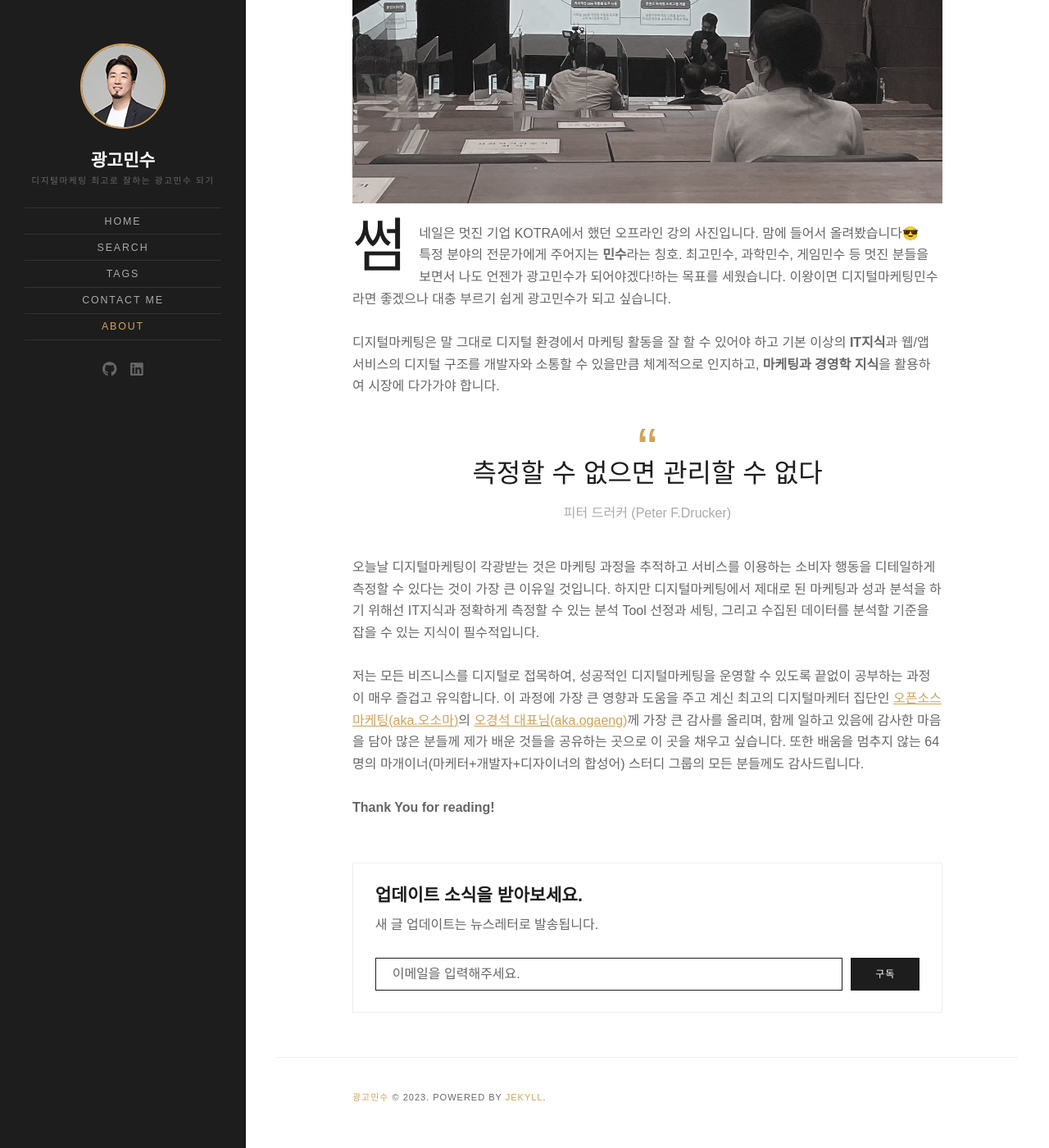
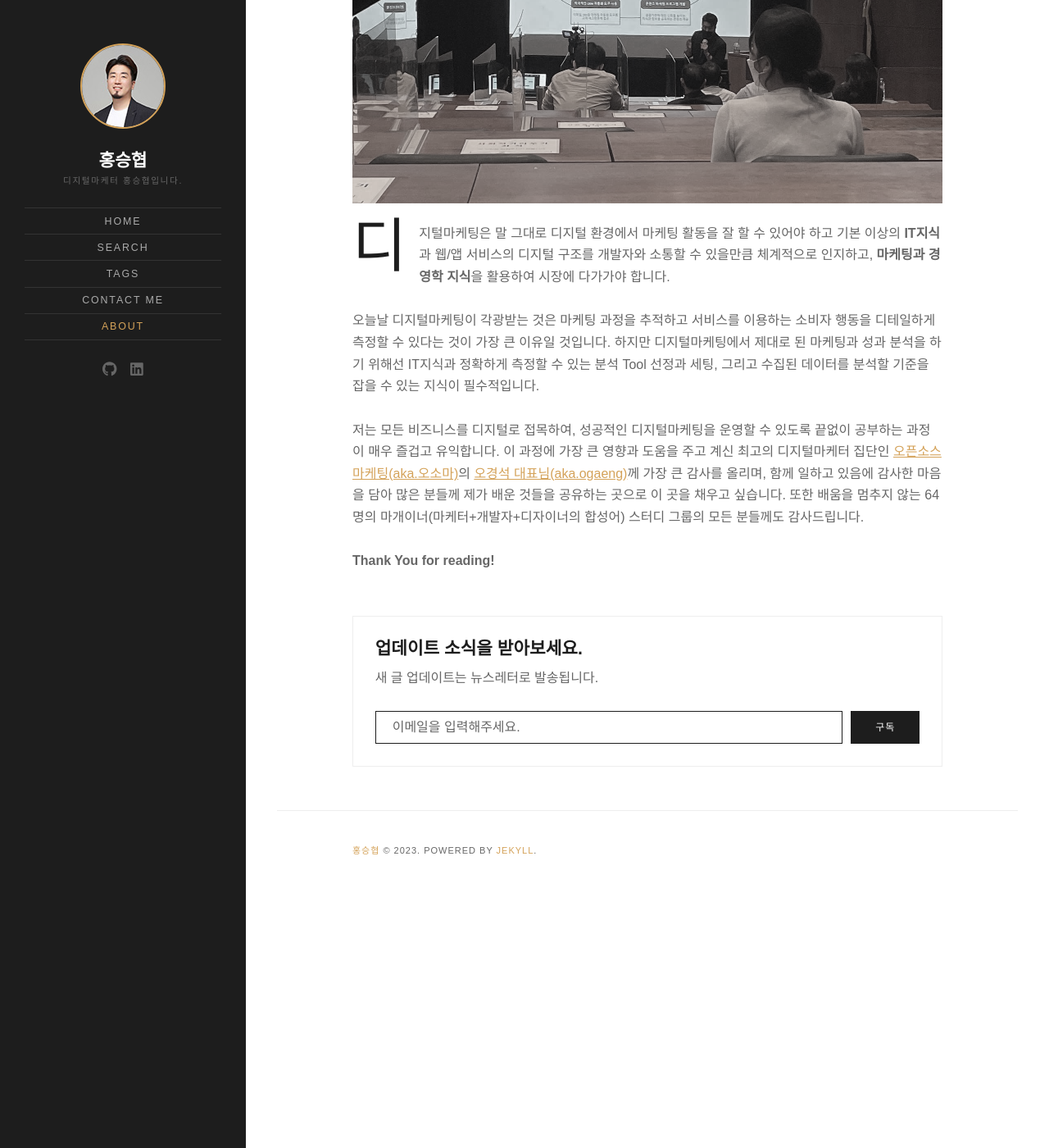
Before and after one commit to osomahong/hongxha, a Jekyll site: the page built from about.md, in a window 1280 px wide and 1400 px high, scrolled down 360 px. Shown: the whole window at 82% size. Built offline with Jekyll 4.4.1, drawn with Linux system fonts in a browser that asks for light colours; some web fonts are replaced; a script that is not in the unit is left out.

Commit message:
도메인 변경

```diff
--- a/_config.yml
+++ b/_config.yml
@@ -1,7 +1,7 @@
 # Site setings
-title: "디지털마케팅의 최고가 되면 광고민수가 될 수 있겠지"
-name: '광고민수'
-description: '디지털마케팅 최고로 잘하는 광고민수 되기'
+title: "오픈소스마케팅 디지털마케터 홍승협입니다."
+name: '홍승협'
+description: '디지털마케터 홍승협입니다.'
 logo:
 # Author image is used in site sidebar and greetings in the home page hero text
 author:
@@ -9,7 +9,7 @@
   greetings: "<b>Tags</b> 메뉴와 <b>Search</b> 메뉴를 <br>이용하시면 편리합니다."
 favicon: 'assets/images/favicon.ico'
 baseurl:
-production_url: https://hongxha.com/
+production_url: https://digitalmarketer.co.kr/
 disqus: 'hongtani'
 mailchimp_url: '//hongtani.us5.list-manage.com/subscribe/post?u=d6e9edd33e0c04cb22fe59a1f&amp;id=9889a03d62'
 # Add your GA Tracking Id
--- a/about.md
+++ b/about.md
@@ -4,11 +4,7 @@
 featured_image: /assets/images/pages/about.png
 ---
 
-썸네일은 멋진 기업 KOTRA에서 했던 오프라인 강의 사진입니다. 맘에 들어서 올려봤습니다&#128526; <br>특정 분야의 전문가에게 주어지는 **민수**라는 칭호. 최고민수, 과학민수, 게임민수 등 멋진 분들을 보면서 나도 언젠가 광고민수가 되어야겠다!하는 목표를 세웠습니다. 이왕이면 디지털마케팅민수라면 좋겠으나 대충 부르기 쉽게 광고민수가 되고 싶습니다.
-
 디지털마케팅은 말 그대로 디지털 환경에서 마케팅 활동을 잘 할 수 있어야 하고 기본 이상의 **IT지식**과 웹/앱 서비스의 디지털 구조를 개발자와 소통할 수 있을만큼 체계적으로 인지하고, **마케팅과 경영학 지식**을 활용하여 시장에 다가가야 합니다.
-
->측정할 수 없으면 관리할 수 없다 <cite>피터 드러커 (Peter F.Drucker)</cite>
 
 오늘날 디지털마케팅이 각광받는 것은 마케팅 과정을 추적하고 서비스를 이용하는 소비자 행동을 디테일하게 측정할 수 있다는 것이 가장 큰 이유일 것입니다. 하지만 디지털마케팅에서 제대로 된 마케팅과 성과 분석을 하기 위해선 IT지식과 정확하게 측정할 수 있는 분석 Tool 선정과 세팅, 그리고 수집된 데이터를 분석할 기준을 잡을 수 있는 지식이 필수적입니다.
 
```
Also changed, not shown: blog-guide.md (+4 -4 lines), 4 other files.
